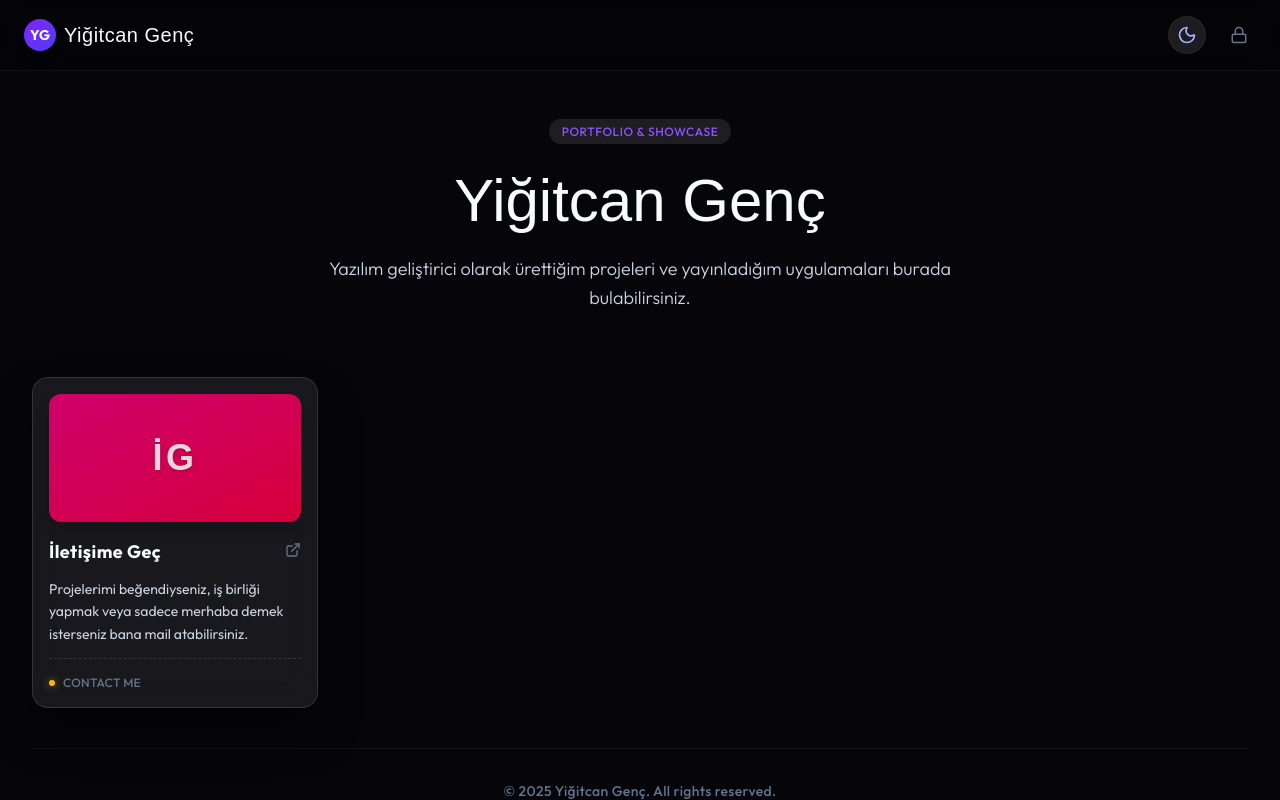
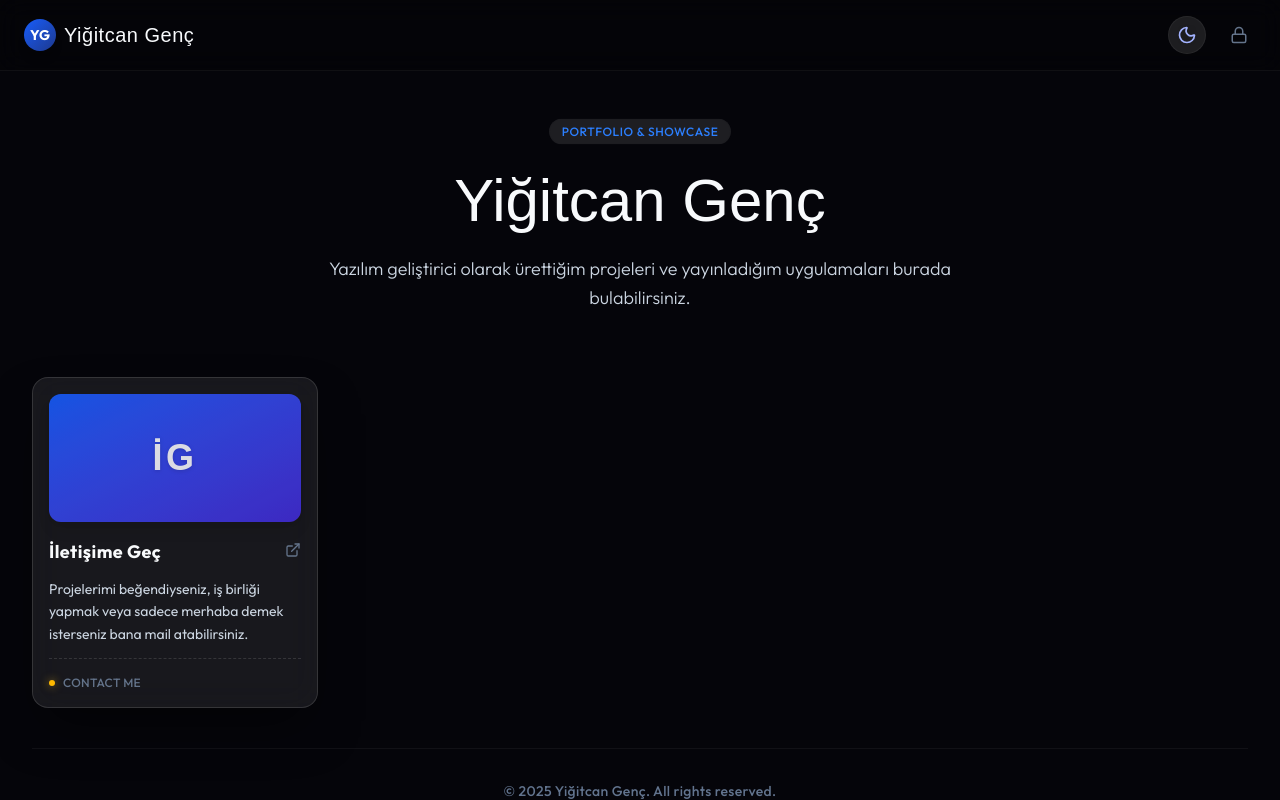
Before and after one commit to gencyigitcan/website, a Next.js app: page / in a window 1280 px wide. Built offline with nearby package versions, Linux system fonts and the light colour scheme; no server answers; the database is empty; a web font is replaced by a local one.

Commit message:
Update site theme to Navy Blue (Blue/Slate) tones

```diff
--- a/app/admin/page.tsx
+++ b/app/admin/page.tsx
@@ -11,7 +11,7 @@ function SubmitButton() {
         <button
             type="submit"
             disabled={pending}
-            className="w-full py-4 rounded-xl bg-gradient-to-r from-violet-600 to-indigo-600 font-bold text-white shadow-lg shadow-violet-500/25 hover:shadow-violet-500/40 hover:-translate-y-1 active:translate-y-0 transition-all disabled:opacity-50 disabled:pointer-events-none"
+            className="w-full py-4 rounded-xl bg-gradient-to-r from-blue-700 to-blue-900 font-bold text-white shadow-lg shadow-blue-500/25 hover:shadow-blue-500/40 hover:-translate-y-1 active:translate-y-0 transition-all disabled:opacity-50 disabled:pointer-events-none"
         >
             {pending ? 'Authenticating...' : 'Access Safe'}
         </button>
@@ -27,7 +27,7 @@ export default function AdminLogin() {
 
             <div className="glass-panel w-full max-w-md p-8 rounded-3xl animate-float">
                 <div className="text-center mb-8">
-                    <div className="w-16 h-16 bg-gradient-to-br from-violet-600 to-indigo-600 rounded-2xl mx-auto flex items-center justify-center mb-4 shadow-lg transform rotate-3">
+                    <div className="w-16 h-16 bg-gradient-to-br from-blue-600 to-blue-900 rounded-2xl mx-auto flex items-center justify-center mb-4 shadow-lg transform rotate-3">
                         <Lock className="text-white" size={32} />
                     </div>
                     <h1 className="font-serif text-3xl font-bold mb-2 text-fg-primary">Admin Portal</h1>
@@ -45,7 +45,7 @@ export default function AdminLogin() {
                         <input
                             name="email"
                             type="email"
-                            className="w-full input-glass rounded-xl px-4 py-3 outline-none focus:border-violet-500/50 focus:ring-1 focus:ring-violet-500/50 transition-all placeholder:opacity-20 text-fg-primary"
+                            className="w-full input-glass rounded-xl px-4 py-3 outline-none focus:border-blue-500/50 focus:ring-1 focus:ring-blue-500/50 transition-all placeholder:opacity-20 text-fg-primary"
                             placeholder="user@example.com"
                         />
                     </div>
@@ -54,7 +54,7 @@ export default function AdminLogin() {
                         <input
                             name="password"
                             type="password"
-                            className="w-full input-glass rounded-xl px-4 py-3 outline-none focus:border-indigo-500/50 focus:ring-1 focus:ring-indigo-500/50 transition-all placeholder:opacity-20 text-fg-primary"
+                            className="w-full input-glass rounded-xl px-4 py-3 outline-none focus:border-blue-500/50 focus:ring-1 focus:ring-blue-500/50 transition-all placeholder:opacity-20 text-fg-primary"
                             placeholder="••••••••"
                         />
                     </div>
--- a/app/globals.css
+++ b/app/globals.css
@@ -121,7 +121,7 @@ body {
 
 
 .text-gradient {
-  @apply bg-clip-text text-transparent bg-gradient-to-r from-violet-600 via-indigo-600 to-purple-600;
+  @apply bg-clip-text text-transparent bg-gradient-to-r from-blue-500 via-blue-600 to-blue-800;
 }
 
 /* Custom Scrollbar - Adaptive */
--- a/app/page.tsx
+++ b/app/page.tsx
@@ -50,7 +50,7 @@ export default async function Home() {
 
           {/* Hero Section */}
           <header className="flex-none pt-10 pb-8 text-center max-w-4xl mx-auto">
-            <span className="inline-block py-1 px-3 rounded-full bg-white/10 dark:bg-white/5 border border-black/5 dark:border-white/10 text-xs font-medium tracking-wider mb-4 text-violet-500 dark:text-violet-300 uppercase animate-float">
+            <span className="inline-block py-1 px-3 rounded-full bg-white/10 dark:bg-white/5 border border-black/5 dark:border-white/10 text-xs font-medium tracking-wider mb-4 text-blue-500 dark:text-blue-300 uppercase animate-float">
               Portfolio & Showcase
             </span>
             <h1 className="font-serif text-4xl md:text-6xl mb-4 leading-tight text-fg-primary">
--- a/components/AdminSidebar.tsx
+++ b/components/AdminSidebar.tsx
@@ -14,10 +14,10 @@ export default function AdminSidebar() {
         <aside className="w-64 border-r border-white/5 bg-black/5 backdrop-blur-xl flex flex-col fixed h-full z-10 hidden md:flex">
             <div className="p-6 border-b border-white/5">
                 <Link href="/" className="flex items-center gap-2">
-                    <div className="w-8 h-8 rounded-full bg-gradient-to-br from-violet-600 to-indigo-600 flex items-center justify-center text-sm font-bold text-white shadow-lg">
+                    <div className="w-8 h-8 rounded-full bg-gradient-to-br from-blue-600 to-blue-900 flex items-center justify-center text-sm font-bold text-white shadow-lg">
                         YG
                     </div>
-                    <span className="font-serif text-lg tracking-wide text-fg-primary">Admin<span className="text-violet-500">Panel</span></span>
+                    <span className="font-serif text-lg tracking-wide text-fg-primary">Admin<span className="text-blue-500">Panel</span></span>
                 </Link>
             </div>
 
@@ -29,7 +29,7 @@ export default function AdminSidebar() {
                         : 'hover:bg-white/5 text-fg-secondary hover:text-fg-primary'
                         }`}
                 >
-                    <LayoutDashboard size={18} className={isActive('/admin/dashboard') ? "text-violet-400" : ""} />
+                    <LayoutDashboard size={18} className={isActive('/admin/dashboard') ? "text-blue-400" : ""} />
                     Projects
                 </Link>
 
--- a/components/Card.tsx
+++ b/components/Card.tsx
@@ -16,11 +16,11 @@ export default function Card({ title, description, url, imageUrl, isContact }: C
     const { theme } = useTheme()
 
     const gradients = [
-        'from-pink-600 to-rose-600',
-        'from-indigo-600 to-blue-600',
-        'from-violet-600 to-indigo-600',
-        'from-teal-600 to-emerald-600',
-        'from-orange-600 to-amber-600'
+        'from-blue-600 to-indigo-700',
+        'from-sky-600 to-blue-700',
+        'from-blue-800 to-slate-900',
+        'from-cyan-600 to-blue-600',
+        'from-indigo-600 to-violet-700'
     ];
     const hash = title.split('').reduce((acc, char) => acc + char.charCodeAt(0), 0);
     const gradient = gradients[hash % gradients.length];
--- a/components/Navbar.tsx
+++ b/components/Navbar.tsx
@@ -7,7 +7,7 @@ export default function Navbar() {
         <nav className="fixed top-0 w-full z-50 transition-all duration-300 nav-glass">
             <div className="max-w-7xl mx-auto px-6 py-4 flex justify-between items-center">
                 <Link href="/" className="flex items-center gap-2 group">
-                    <div className="w-8 h-8 rounded-full bg-gradient-to-br from-violet-600 to-indigo-600 flex items-center justify-center text-sm shadow-lg group-hover:scale-110 transition-transform text-white font-bold">
+                    <div className="w-8 h-8 rounded-full bg-gradient-to-br from-blue-600 to-blue-900 flex items-center justify-center text-sm shadow-lg group-hover:scale-110 transition-transform text-white font-bold">
                         YG
                     </div>
                     <span className="font-serif text-xl tracking-wide group-hover:opacity-80 transition-opacity text-fg-primary">
@@ -20,7 +20,7 @@ export default function Navbar() {
 
                     <Link
                         href="/admin"
-                        className="p-2 rounded-full hover:bg-black/5 dark:hover:bg-white/10 transition-colors text-fg-muted hover:text-violet-600 dark:hover:text-violet-400"
+                        className="p-2 rounded-full hover:bg-black/5 dark:hover:bg-white/10 transition-colors text-fg-muted hover:text-blue-600 dark:hover:text-blue-400"
                         aria-label="Admin Login"
                     >
                         <Lock size={18} />
--- a/public/farewell.html
+++ b/public/farewell.html
@@ -104,12 +104,12 @@
         <div class="max-w-7xl mx-auto px-6 py-4 flex justify-between items-center">
             <a href="#" class="flex items-center gap-2 group">
                 <div
-                    class="w-10 h-10 rounded-full bg-gradient-to-br from-violet-600 to-indigo-600 flex items-center justify-center text-xl shadow-lg group-hover:scale-110 transition-transform">
+                    class="w-10 h-10 rounded-full bg-gradient-to-br from-blue-600 to-blue-900 flex items-center justify-center text-xl shadow-lg group-hover:scale-110 transition-transform">
                     ✨
                 </div>
                 <span
                     class="font-serif text-2xl tracking-wide group-hover:text-white/90 transition-colors">Farewell<span
-                        class="text-violet-400">Board</span></span>
+                        class="text-blue-400">Board</span></span>
             </a>
             <button onclick="alert('Login functionality would go here!')"
                 class="hidden sm:block px-6 py-2 rounded-full border border-white/20 hover:bg-white/10 transition-all text-sm font-medium tracking-wide">
@@ -121,7 +121,7 @@
     <!-- Hero Section -->
     <header class="relative pt-32 pb-20 px-6 text-center max-w-4xl mx-auto">
         <span
-            class="inline-block py-1 px-3 rounded-full bg-white/5 border border-white/10 text-xs font-medium tracking-wider mb-6 text-violet-300 uppercase">Farewell
+            class="inline-block py-1 px-3 rounded-full bg-white/5 border border-white/10 text-xs font-medium tracking-wider mb-6 text-blue-300 uppercase">Farewell
             Message Board</span>
         <h1 class="font-serif text-5xl md:text-7xl mb-6 leading-tight">
             Wish You <br>
@@ -131,7 +131,7 @@
             A digital collection of fond memories, warm wishes, and heartfelt goodbyes for our next adventure.
         </p>
         <button onclick="openModal()"
-            class="group relative px-8 py-4 bg-gradient-to-r from-violet-600 to-indigo-600 rounded-full text-white font-bold text-lg shadow-lg shadow-violet-500/30 hover:shadow-violet-500/50 hover:scale-105 transition-all duration-300 overflow-hidden">
+            class="group relative px-8 py-4 bg-gradient-to-r from-blue-700 to-blue-900 rounded-full text-white font-bold text-lg shadow-lg shadow-blue-500/30 hover:shadow-blue-500/50 hover:scale-105 transition-all duration-300 overflow-hidden">
             <span class="relative z-10 flex items-center gap-2">
                 <svg class="w-5 h-5" fill="none" stroke="currentColor" viewBox="0 0 24 24">
                     <path stroke-linecap="round" stroke-linejoin="round" stroke-width="2"
```
Also changed, not shown: app/icon.svg.
